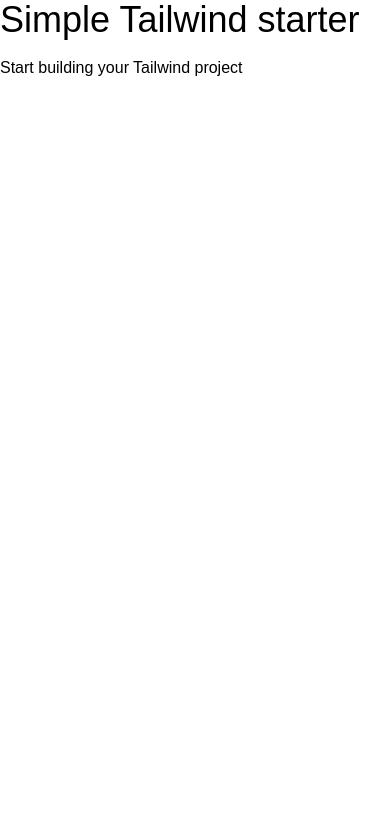
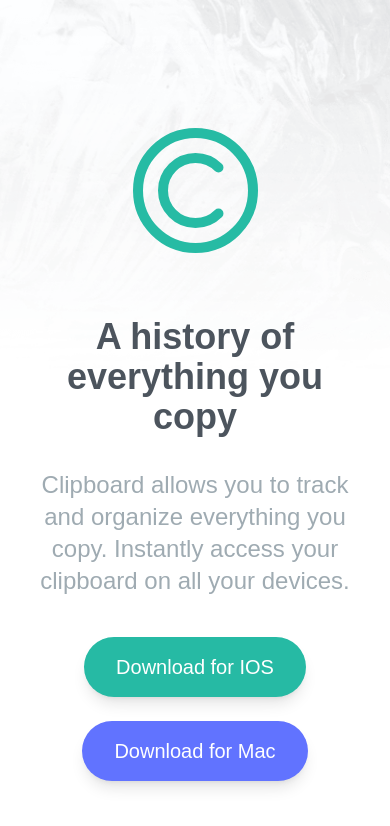
Before and after one commit to AlexGroat/tw-clipboard, a website: page index.html in a window 390 px wide. Drawn offline with Linux system fonts and the light colour scheme; a web font is replaced by a local one.

Commit message:
hero section complete custom media query selects a new bg image at 576px breakpoint

```diff
--- a/index.html
+++ b/index.html
@@ -14,7 +14,35 @@
     <title>Simple Tailwind Starter</title>
   </head>
   <body>
-    <h1 class="text-4xl mb-4">Simple Tailwind starter</h1>
-    <p>Start building your Tailwind project</p>
+    <!-- Hero section -->
+    <section id="hero">
+      <div class="max-w-6xl mx-auto text-center mb-40 px-10 pt-16">
+        <img src="images/logo.svg" alt="" class="mx-auto my-16" />
+
+        <h3 class="mb-8 text-4xl font-bold text-darkGrayishBlue md:text-5xl">
+          A history of everything you copy
+        </h3>
+        <p class="max-w-3xl mx-auto mb-10 text-2xl text-grayishBlue">
+          Clipboard allows you to track and organize everything you copy.
+          Instantly access your clipboard on all your devices.
+        </p>
+
+        <!-- Button container -->
+        <div
+          class="flex flex-col text-xl w-full text-white items-center justify-center md:flex-row space-y-6 md:space-y-0 space-x-0 md:space-x-6"
+        >
+          <a
+            href="#"
+            class="p-4 px-8 rounded-full shadow-lg bg-strongCyan duration-200 hover:opacity-80 active:-translate-y-0.5"
+            >Download for IOS</a
+          >
+          <a
+            href="#"
+            class="p-4 px-8 rounded-full shadow-lg bg-lightBlue duration-200 hover:opacity-80 active:-translate-y-0.5"
+            >Download for Mac</a
+          >
+        </div>
+      </div>
+    </section>
   </body>
 </html>
--- a/input.css
+++ b/input.css
@@ -1,3 +1,17 @@
 @tailwind base;
 @tailwind components;
 @tailwind utilities;
+
+body {
+  background-image: url("../images/bg-header-desktop.png");
+  background-repeat: no-repeat;
+  background-size: contain;
+}
+
+@media (max-width: 576px) {
+  body {
+    background-image: url("../images/bg-header-mobile.png");
+    background-repeat: no-repeat;
+    background-size: contain;
+  }
+}
--- a/package.json
+++ b/package.json
@@ -7,7 +7,7 @@
     "watch": "tailwindcss -i ./input.css -o ./css/style.css --watch",
     "build": "tailwindcss -i ./input.css -o ./css/style.css"
   },
-  "author": "Brad Traversy",
+  "author": "Alex G",
   "license": "MIT",
   "devDependencies": {
     "tailwindcss": "^3.0.24"
```
Also changed, not shown: css/style.css.
